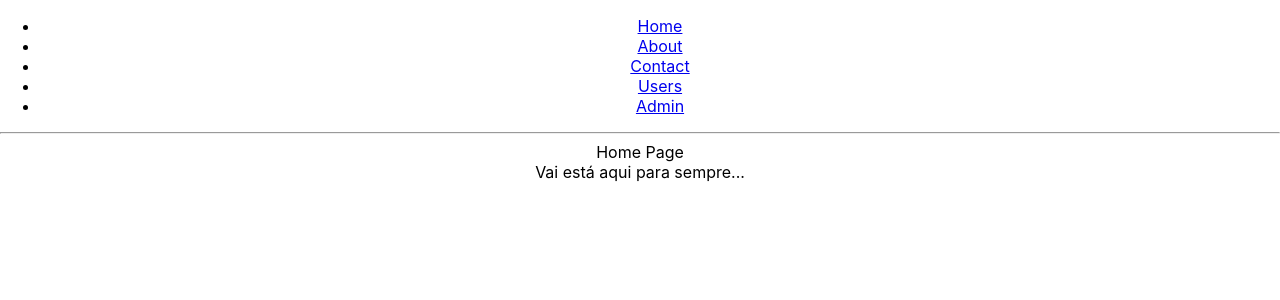
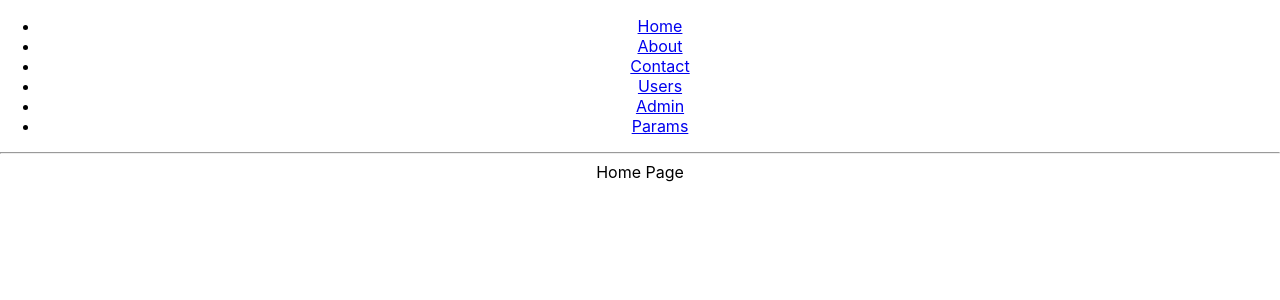
Before and after one commit to DionlenoPiata/react-router-with-redux, a React (Create React App) app: page / in a window 1280 px wide. Shown: the top 300 px of the page. Built offline with nearby package versions, Linux system fonts and the light colour scheme.

Commit message:
usando parametros na url

```diff
--- a/src/App.js
+++ b/src/App.js
@@ -19,13 +19,24 @@ import { BrowserRouter as Router, Route, Link } from 'react-router-dom';
     - exact - renderizar somente esse componente, sem "concatenar com outros..."
     - strict - so redenriza se o link for exatamente como está na rota.
   */
-
 }
 
 const Home = () => <div> Home Page</div>
 const About = () => <div> About Page</div>
 const Contact = () => <div> Contact Page</div>
 const Users = ({ match }) => <div> {match.url} </div>
+
+const Params = (props) => {
+
+  let { match, location, history } = props;
+  console.log(match);
+  console.log(location);
+  console.log(history);
+
+  return (
+    <div>Params: { match.params.name } </div>
+  )
+}
 
 function App() {
   return (
@@ -40,6 +51,7 @@ function App() {
           <li><Link to="/contact">Contact</Link></li>
           <li><Link to="/users">Users</Link></li>
           <li><Link to="/admin">Admin</Link></li>
+          <li><Link to="/params">Params</Link></li>
         </ul>
         <hr />
 
@@ -49,8 +61,8 @@ function App() {
         <Route path="/about" component={About} />
         <Route path="/contact" component={Contact} />
         <Route path="/users" component={Users} />
-        <Route path="/admin" render = {() => <div>Admin area</div> } /> {/* modelo diferente */}
-        <Route children ={() => <div> Vai está aqui para sempre...</div>}/> {/* modelo diferente */}
+        <Route path="/admin" render={() => <div>Admin area</div>} /> {/* modelo diferente */}
+        <Route path="/params/:name" component={Params} />
 
       </div>
     </Router>
```
Lines whose indentation alone changed are shown as unchanged.
